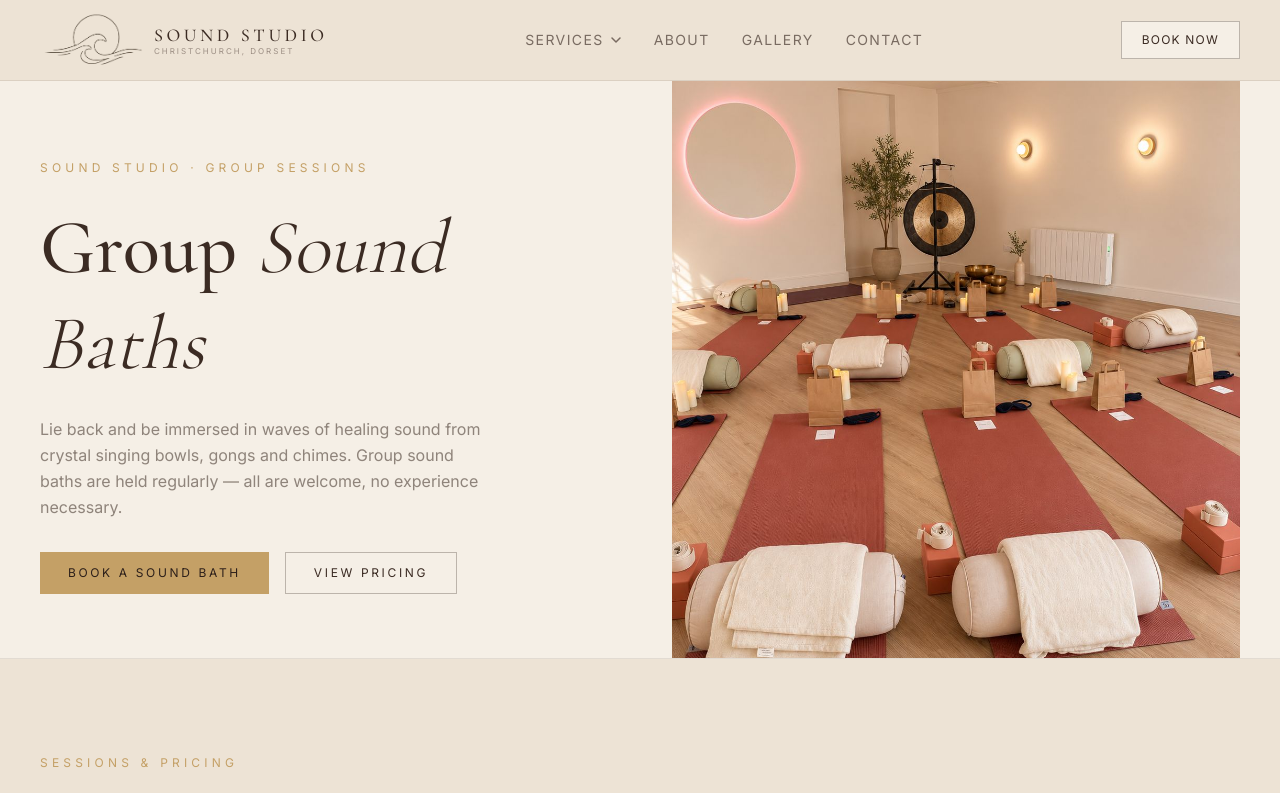
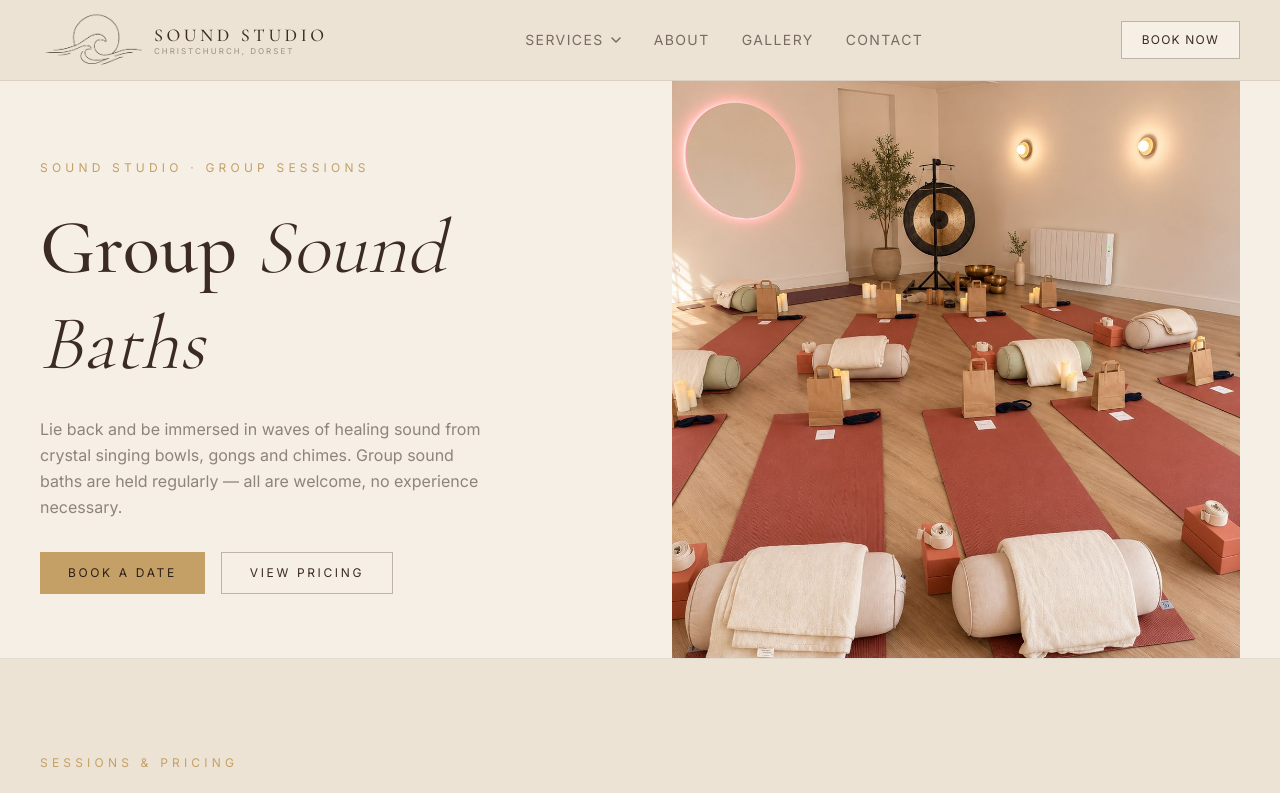
Before and after one commit to SteadyLabsPro/sound-studio, a Next.js app: page /group-sound-baths in a window 1280 px wide. Shown: the top 793 px of the page. Built offline with nearby package versions, Linux system fonts and the light colour scheme.

Commit message:
Group Sound Baths: rename hero CTA to Book a Date
Co-Authored-By: Claude Sonnet 4.6 <noreply@anthropic.com>

```diff
--- a/app/group-sound-baths/page.tsx
+++ b/app/group-sound-baths/page.tsx
@@ -39,7 +39,7 @@ export default function GroupSoundBathsPage() {
                     rel="noopener noreferrer"
                     className="inline-flex items-center justify-center px-7 py-3 bg-gold text-ink text-[0.65rem] md:text-xs tracking-[0.22em] uppercase font-sans hover:bg-gold-light transition-colors duration-300 w-fit"
                   >
-                    Book a Sound Bath
+                    Book a Date
                   </a>
                   <a
                     href="#pricing"
```
